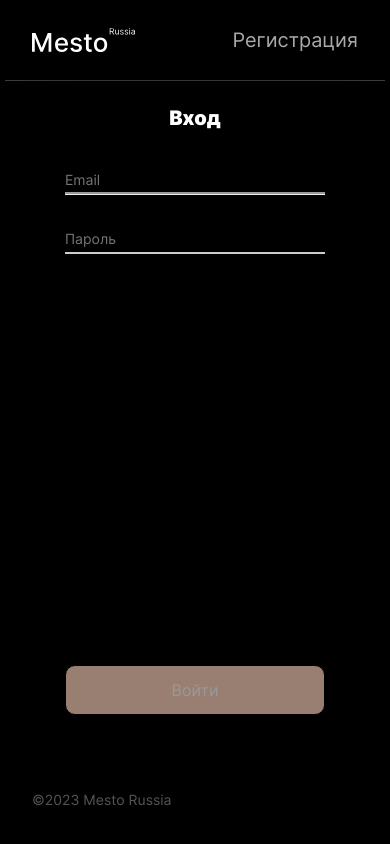
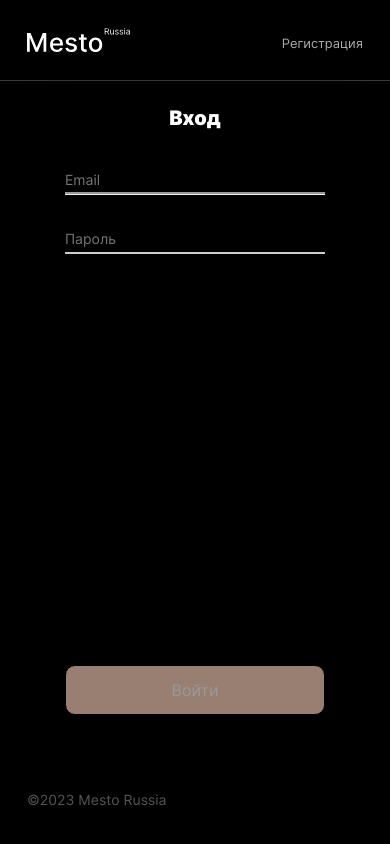
Before and after one commit to okvokv/react-mesto-auth, a React (Create React App) app: page /sign-in in a window 390 px wide. Built offline with nearby package versions, Linux system fonts and the light colour scheme; no server answers.

Commit message:
08.02.2024 исправл. ширина окна

```diff
--- a/src/blocks/footer/footer.css
+++ b/src/blocks/footer/footer.css
@@ -1,7 +1,6 @@
 .footer {
 	margin: 0 auto;
 	margin-top: auto;
-	width: calc(100% - 10px);
 	max-width: 880px;
 	padding-top: 66px;
 	padding-bottom: 60px;
--- a/src/blocks/header/__group/header__group.css
+++ b/src/blocks/header/__group/header__group.css
@@ -8,8 +8,9 @@
 	gap: 20px;
 }
 
-@media screen and (max-width: 918px) {
+@media screen and (max-width: 619px) {
 	.header__group {
-		font-size: 17px;
+		font-size: 11px;
+		gap: 8px;
 	}
 }
--- a/src/blocks/header/header.css
+++ b/src/blocks/header/header.css
@@ -2,7 +2,6 @@
 	margin: 0 auto;
 	display: flex;
 	justify-content: space-between;
-	width: calc(100% - 10px);
 	max-width: 880px;
 	padding-top: 45px;
 	padding-bottom: 38px;
--- a/src/blocks/main/main.css
+++ b/src/blocks/main/main.css
@@ -1,6 +1,5 @@
 .main {
 	margin: 0 auto;
-	width: calc(100% - 10px);
 	max-width: 880px;
 	box-sizing: border-box;
 }
--- a/src/blocks/page/page.css
+++ b/src/blocks/page/page.css
@@ -1,7 +1,8 @@
 .page {
 	margin: 0 auto;
 	padding: 0;
-	width: 100dvw;
+	width: 100%;
+	/* обл. без прокрутки */
 	min-width: 320px;
 	background-color: #000000;
 	color: white;
--- a/src/blocks/profile/__add-button/profile__add-button.css
+++ b/src/blocks/profile/__add-button/profile__add-button.css
@@ -15,6 +15,10 @@
 	cursor: pointer;
 }
 
+.profile__add-button:hover {
+	opacity: .6;
+}
+
 @media screen and (max-width: 918px) {
 	.profile__add-button {
 		position: center;
@@ -24,7 +28,3 @@
 		background-size: 16px 16px;
 	}
 }
-
-.profile__add-button:hover {
-	opacity: .6;
-}
--- a/src/blocks/profile/__edit-button/profile__edit-button.css
+++ b/src/blocks/profile/__edit-button/profile__edit-button.css
@@ -14,6 +14,10 @@
 	cursor: pointer;
 }
 
+.profile__edit-button:hover {
+	opacity: 0.6;
+}
+
 @media screen and (max-width: 619px) {
 	.profile__edit-button {
 		width: 18px;
@@ -21,7 +25,3 @@
 		background-size: 7.5px 7.5px;
 	}
 }
-
-.profile__edit-button:hover {
-	opacity: 0.6;
-}
--- a/src/blocks/profile/__info/profile__info.css
+++ b/src/blocks/profile/__info/profile__info.css
@@ -8,5 +8,6 @@
 	.profile__info {
 		margin: 0 auto;
 		margin-top: 26px;
+		width: 282px;
 	}
 }
--- a/src/blocks/profile/__title/profile__title.css
+++ b/src/blocks/profile/__title/profile__title.css
@@ -8,3 +8,13 @@
 	white-space: nowrap;
 	overflow: hidden;
 }
+
+.profile__edit-button:hover {
+	opacity: 0.6;
+}
+
+@media screen and (max-width: 918px) {
+	.profile__title {
+		font-size: 34px;
+	}
+}
--- a/src/components/App.js
+++ b/src/components/App.js
@@ -49,6 +49,7 @@ function App() {
       .then(data => {
         setLoggedIn(true);
         setUserEmail(data.data.email);
+        navigate('/');
       })
       .catch(err => {
         setLoggedIn(false);
```
